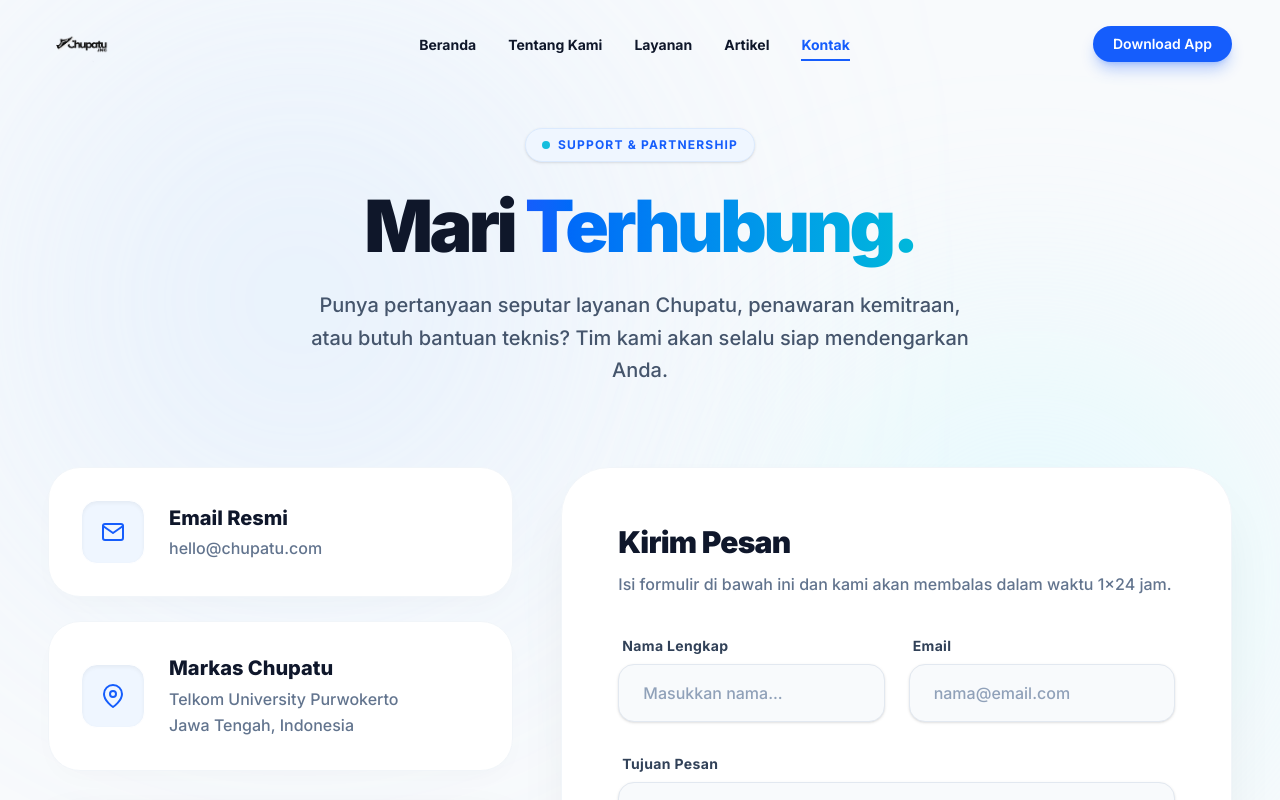
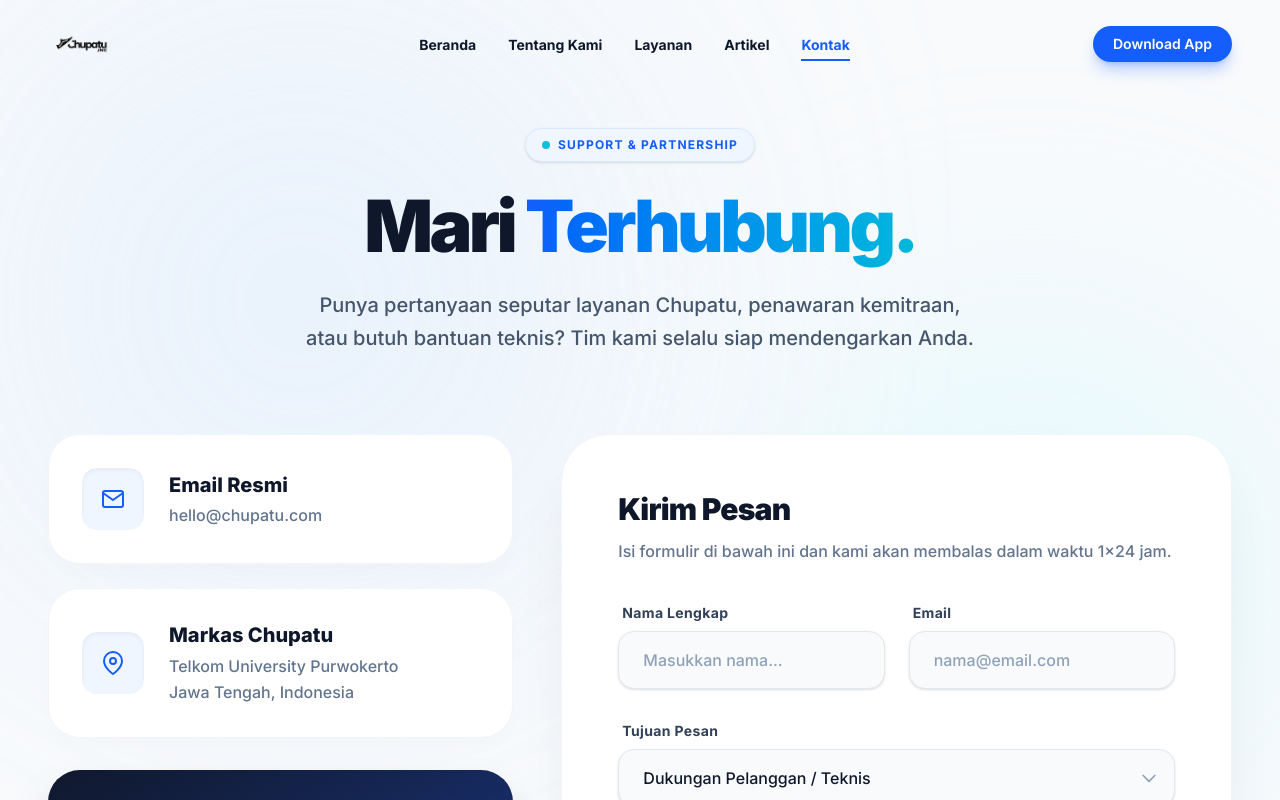
Before and after one commit to ArvanMurbiyanto10/chupatu-web, a Next.js app: page /contact in a window 1280 px wide. Shown: the top 800 px of the page. Built offline with nearby package versions, Linux system fonts and the light colour scheme; grey boxes are pictures that could not be loaded.

Commit message:
Fix import contact beneran FINAL

```diff
--- a/app/contact/page.tsx
+++ b/app/contact/page.tsx
@@ -11,8 +11,7 @@
 } from "react-icons/fi";
 import styles from "./contact.module.css";
 
-export default function ContactPage() {
-  // --- ANIMASI REUSABLE ---
+// --- ANIMASI REUSABLE (Diletakkan di LUAR fungsi utama) ---
 const slideInLeft: Variants = {
   hidden: { opacity: 0, x: -50 },
   visible: {
@@ -40,6 +39,7 @@
   },
 };
 
+export default function ContactPage() {
   return (
     <div className={styles.wrapper}>
       {/* Latar Belakang Cahaya / Glow Ambience */}
@@ -66,7 +66,7 @@
           </h1>
           <p className={styles.subtitle}>
             Punya pertanyaan seputar layanan Chupatu, penawaran kemitraan, atau
-            butuh bantuan teknis? Tim kami akan selalu siap mendengarkan Anda.
+            butuh bantuan teknis? Tim kami selalu siap mendengarkan Anda.
           </p>
         </motion.div>
 
```
Lines whose indentation alone changed are shown as unchanged.
